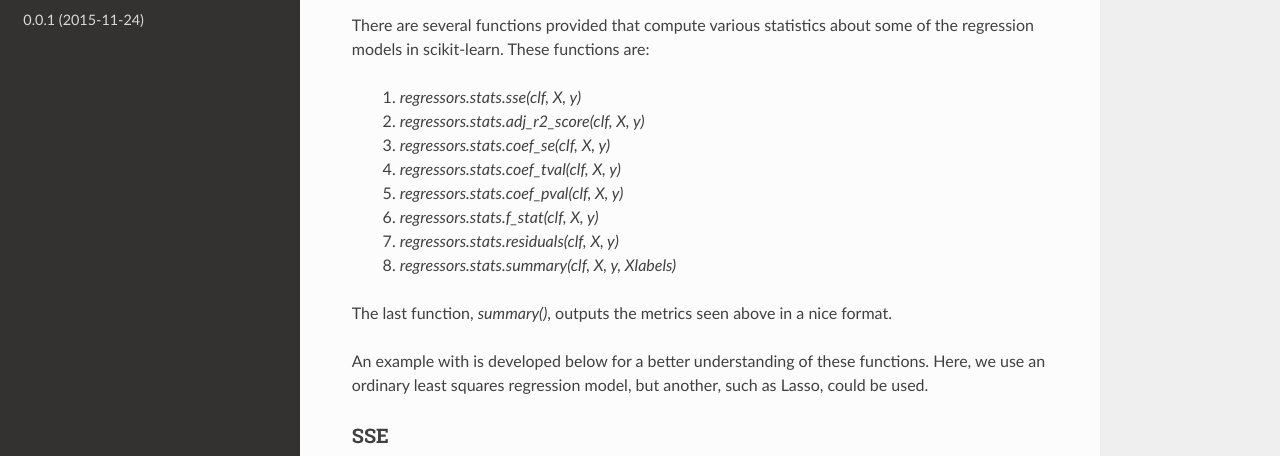
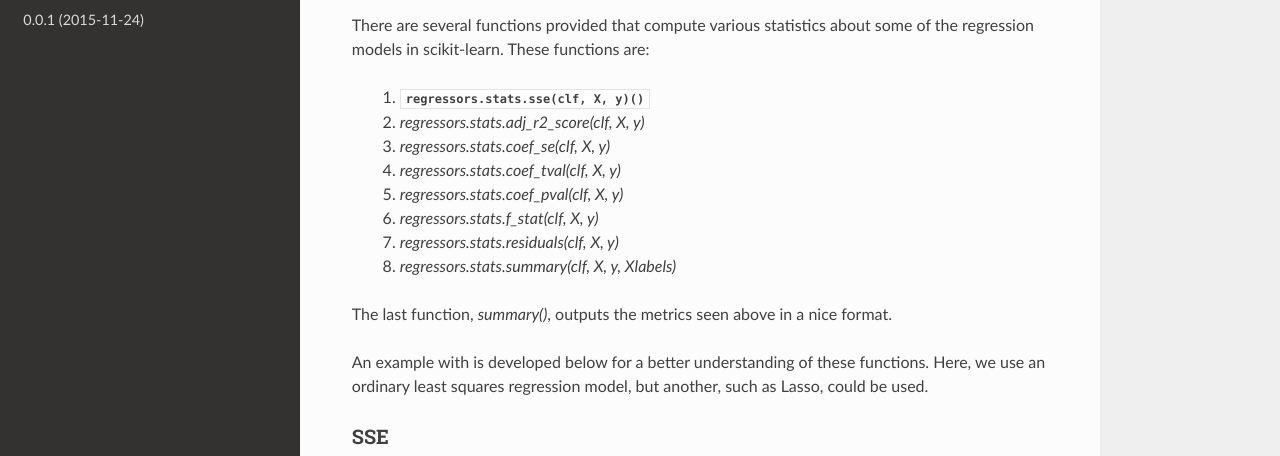
Before and after one commit to nsh87/regressors, a Sphinx documentation site: the page built from docs/usage.rst, in a window 1280 px wide and 900 px high. Shown: the part 441-897 px from the top of the window. Built offline with Sphinx 7.4.7 and the Read the Docs theme 2.0.0, drawn with Linux system fonts in a browser that asks for light colours; formulas are drawn with MathJax 3; part of the change alters nothing that is shown.

```diff
--- a/docs/usage.rst
+++ b/docs/usage.rst
@@ -19,7 +19,7 @@ Obtaining Summary Statistics
 There are several functions provided that compute various statistics
 about some of the regression models in scikit-learn. These functions are:
 
-    1. `regressors.stats.sse(clf, X, y)`
+    1. :py:func:`regressors.stats.sse(clf, X, y)`
     2. `regressors.stats.adj_r2_score(clf, X, y)`
     3. `regressors.stats.coef_se(clf, X, y)`
     4. `regressors.stats.coef_tval(clf, X, y)`
```
